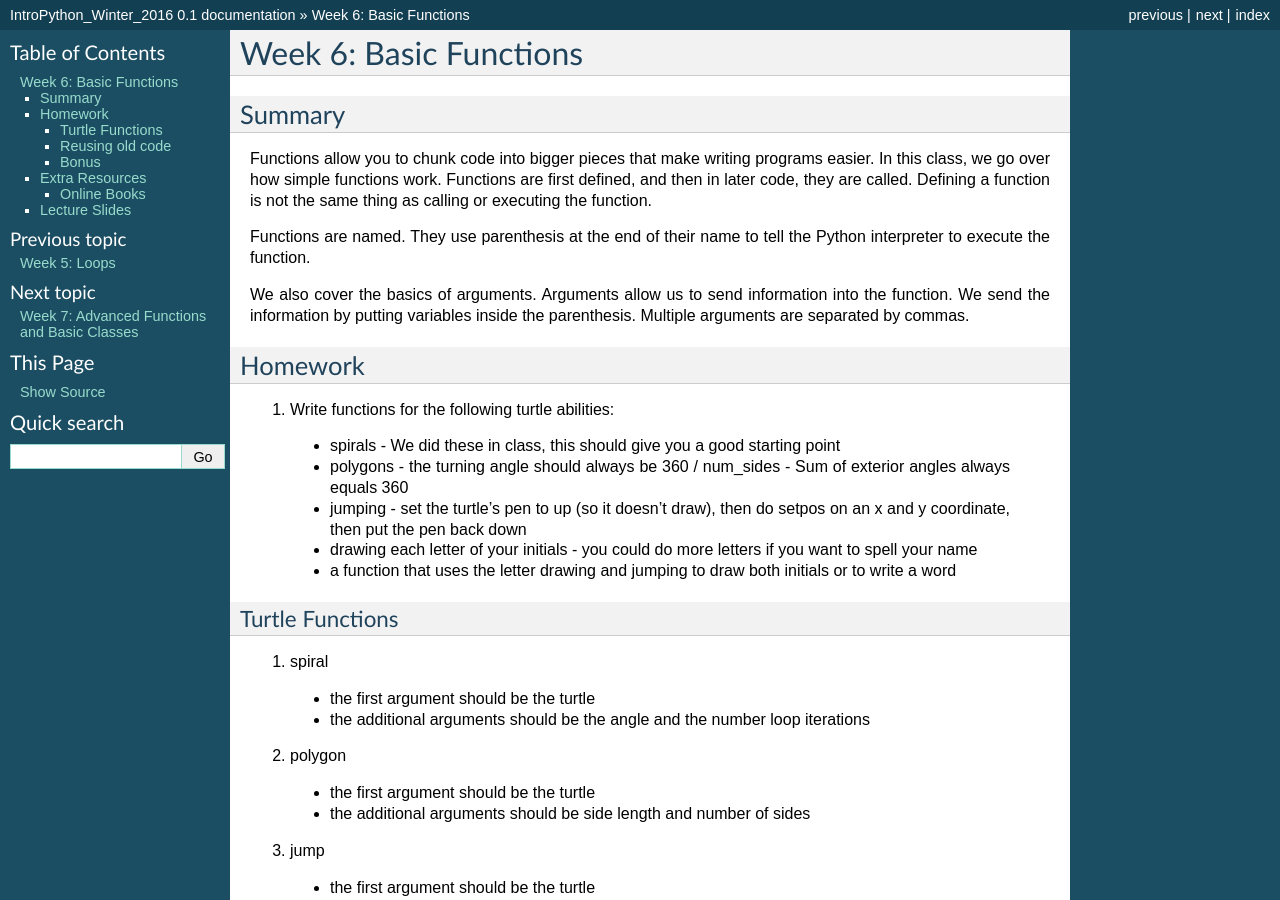
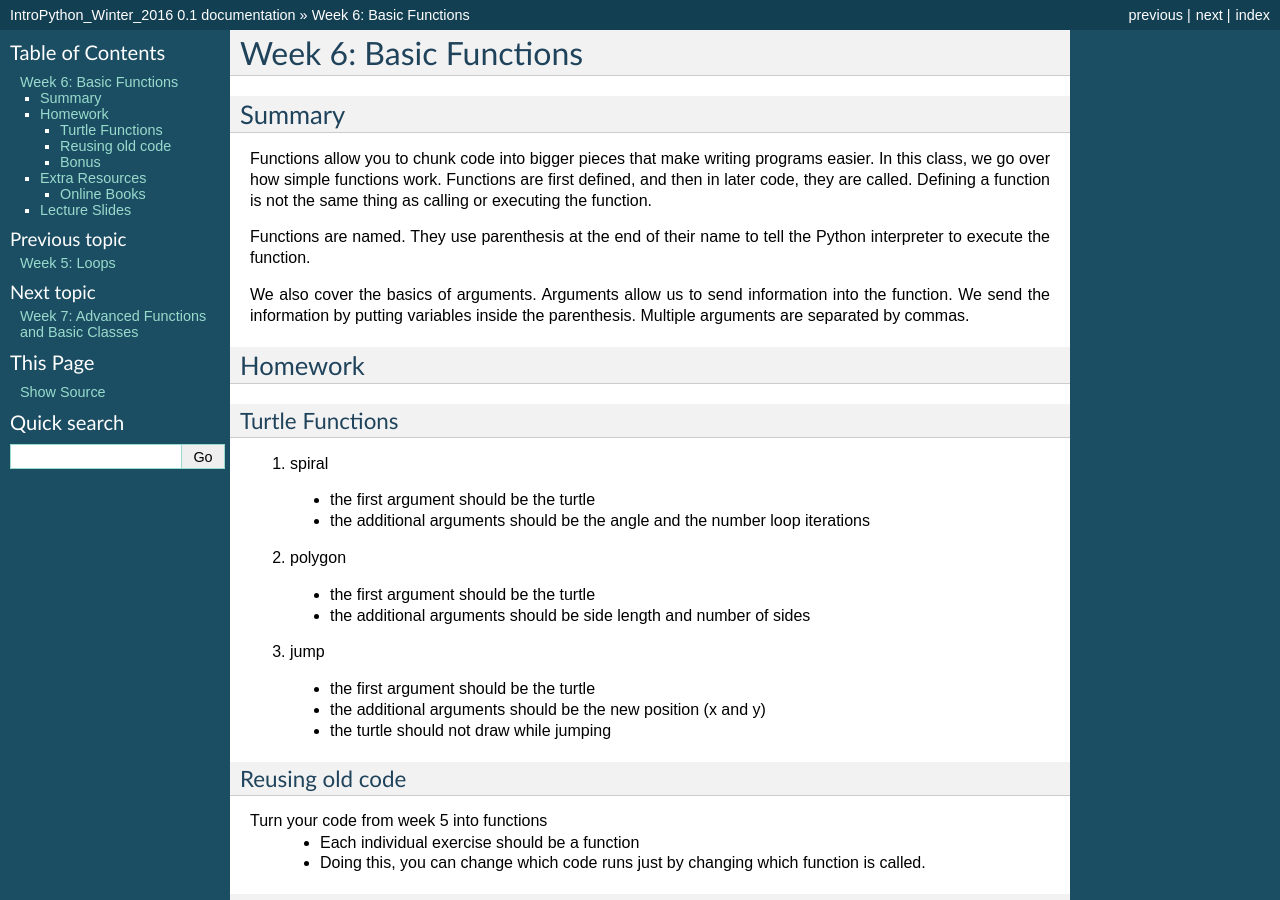
Before and after one commit to Heroes-Academy/IntroPython_Winter_2016, a Sphinx documentation site: the page built from docs/source/week6.rst, in a window 1280 px wide and 900 px high. Built offline with Sphinx 7.4.7, drawn with Linux system fonts in a browser that asks for light colours.

Commit message:
Update week6.rst

```diff
--- a/docs/source/week6.rst
+++ b/docs/source/week6.rst
@@ -20,17 +20,6 @@ Multiple arguments are separated by commas.
 Homework
 --------
 
-1. Write functions for the following turtle abilities:
-  - spirals
-    - We did these in class, this should give you a good starting point
-  - polygons
-    - the turning angle should always be 360 / num_sides
-    - Sum of exterior angles always equals 360
-  - jumping
-    - set the turtle’s pen to up (so it doesn’t draw), then do setpos on an x and y coordinate, then put the pen back down
-  - drawing each letter of your initials
-    - you could do more letters if you want to spell your name
-  - a function that uses the letter drawing and jumping to draw both initials or to write a word
 
 Turtle Functions
 ^^^^^^^^^^^^^^^^
```
